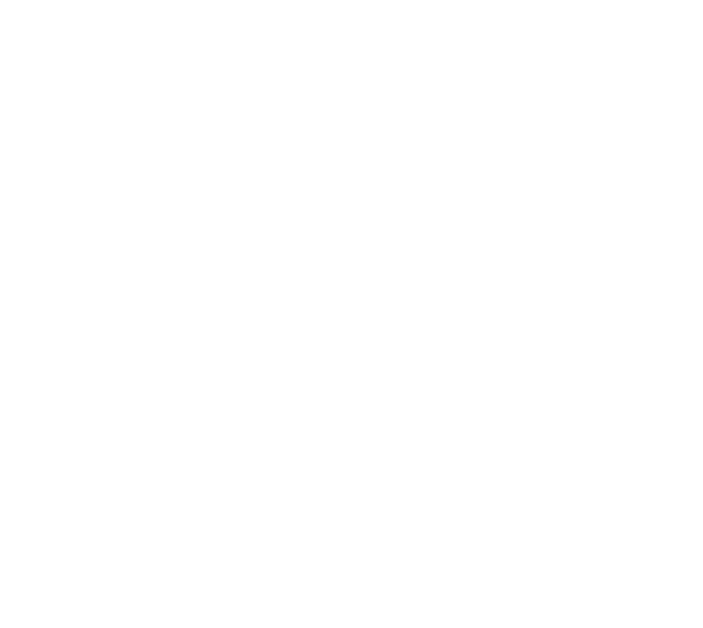
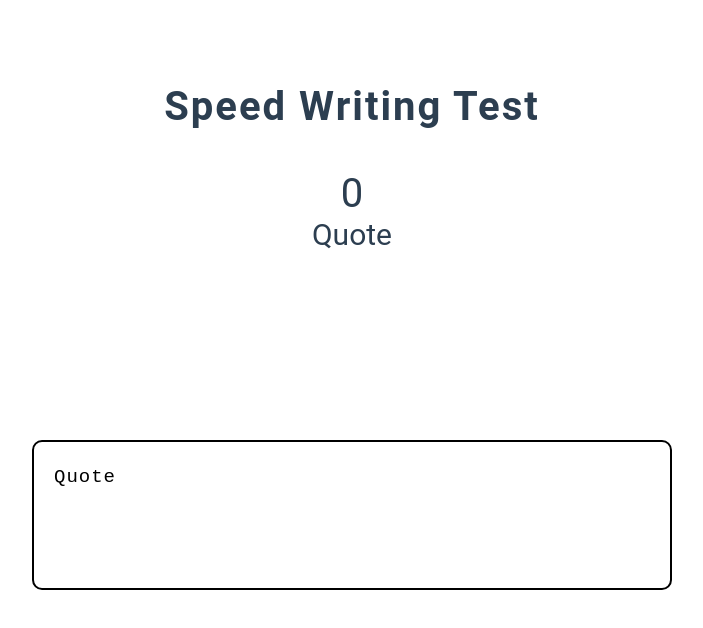
Before and after one commit to alexandre-soares/speed-writing-vuejs, a Vue app: page / in a window 1280 px wide. Shown: the top 628 px of the page, without its empty margins (288-991 px from the left). Built offline with nearby package versions, Linux system fonts and the light colour scheme.

Commit message:
adding html and css

```diff
--- a/src/App.vue
+++ b/src/App.vue
@@ -15,11 +15,29 @@
 
 <style>
 #app {
-  font-family: Avenir, Helvetica, Arial, sans-serif;
   -webkit-font-smoothing: antialiased;
   -moz-osx-font-smoothing: grayscale;
   text-align: center;
   color: #2c3e50;
   margin-top: 60px;
 }
+
+* {
+  box-sizing: border-box;
+  margin: 0;
+  padding: 0;
+}
+
+body {
+  display: flex;
+  flex-direction: column;
+  align-items: center;
+  justify-content: space-evenly;
+  min-height: 100vh;
+  font-family: "Roboto", sans-serif;
+}
+
+html {
+  font-size: 62.5%;
+}
 </style>
--- a/src/components/SpeedWriting.vue
+++ b/src/components/SpeedWriting.vue
@@ -1,9 +1,58 @@
 <template>
-  <div class="speed-writing"></div>
+  <div class="speed-writing">
+    <h1>Speed Writing Test</h1>
+    <div class="timer">0</div>
+    <div class="container">
+      <div class="quote-display">Quote</div>
+      <textarea class="quote-input" autofocus>Quote</textarea>
+    </div>
+  </div>
 </template>
 
 <script>
-export default {};
+export default {
+  mounted() {}
+};
 </script>
 
-<style></style>
+<style>
+h1 {
+  letter-spacing: 2px;
+  margin-bottom: 4rem;
+  font-size: 4rem;
+}
+
+.container {
+  height: 70vh;
+  width: 50vw;
+  display: flex;
+  flex-direction: column;
+  align-items: center;
+  justify-content: space-around;
+}
+
+.timer {
+  font-size: 4rem;
+}
+
+.quote-display {
+  font-size: 3rem;
+}
+
+.quote-input {
+  border: 2px solid black;
+  border-radius: 1rem;
+  width: 100%;
+  height: 15rem;
+  padding: 2rem;
+  font-size: 1.9rem;
+  letter-spacing: 1px;
+  line-height: 1.6;
+  margin: auto;
+  resize: none;
+}
+
+.quote-input:focus {
+  outline: none;
+}
+</style>
```
